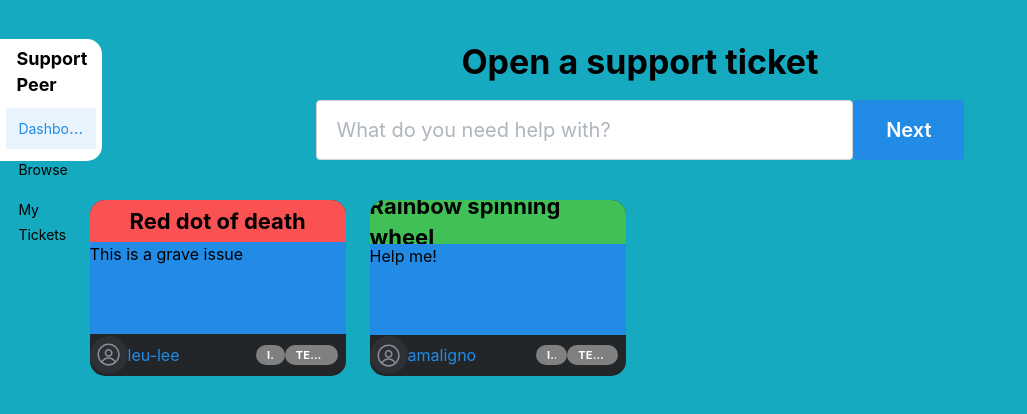
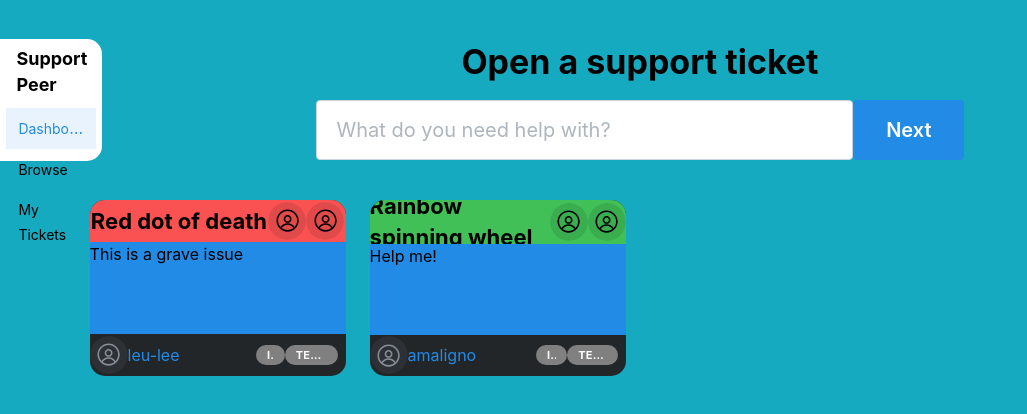
Before and after one commit to hooyunzhe/SupportPeer42, a Next.js app in the folder frontend/: page / in a window 1280 px wide. Shown: the top 414 px of the page, without its empty margins (0-1027 px from the left). Built offline with nearby package versions, Linux system fonts and the light colour scheme.

Commit message:
feat: working on support ticket

```diff
--- a/frontend/src/components/SupportTicketHeader.tsx
+++ b/frontend/src/components/SupportTicketHeader.tsx
@@ -1,4 +1,4 @@
-import { Flex, Title } from '@mantine/core';
+import { Avatar, Flex, Title } from '@mantine/core';
 
 interface SupportTicketHeaderProps {
   title: string;
@@ -14,10 +14,16 @@ export default function SupportTicketHeader({
       bg={status ? 'green' : 'red'}
       w='100%'
       h='25%'
-      justify={'center'}
+      justify={'space-evenly'}
       align='center'
     >
-      <Title order={3}>{title}</Title>
+      <Flex>
+        <Title order={3}>{title}</Title>
+      </Flex>
+      <Flex>
+        <Avatar color='black'></Avatar>
+        <Avatar color='black'></Avatar>
+      </Flex>
     </Flex>
   );
 }
```
